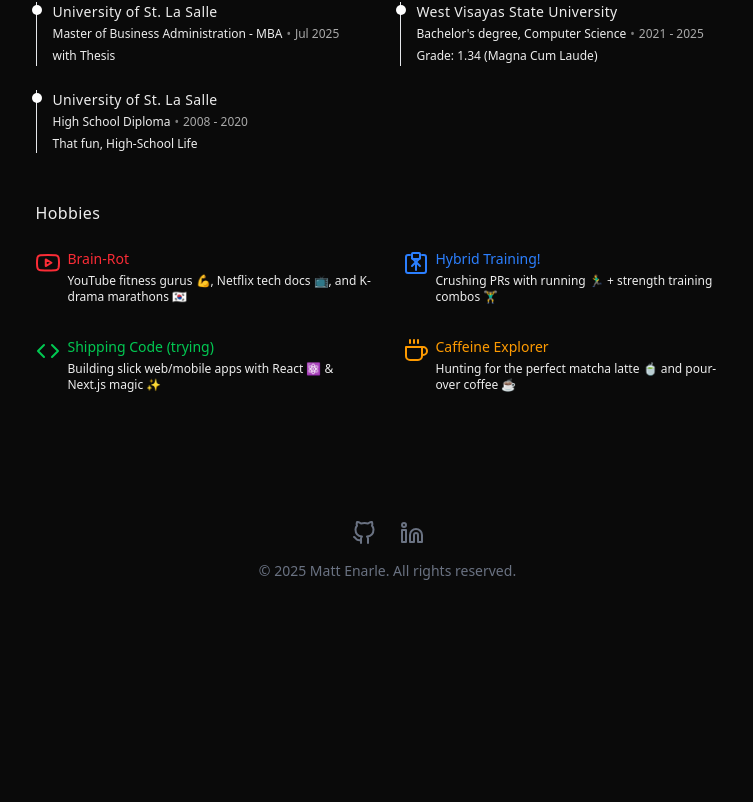
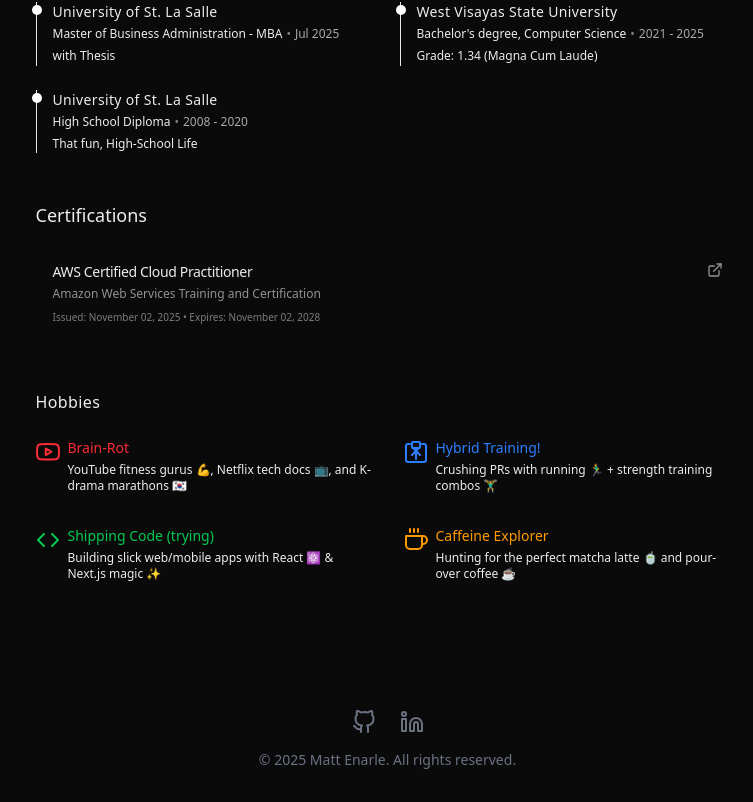
Before and after one commit to mattenarle10/matt-portfolio-v2, a Next.js app: page /about in a window 1280 px wide. Shown: the part 1038-1840 px from the top of the page, without its empty margins (245-998 px from the left). Before the commit the page ends 1651 px from the top, so only its background shows below. Built offline with nearby package versions, Linux system fonts and the light colour scheme; no server answers.

Commit message:
feat: add certifications

```diff
--- a/src/app/about/page.tsx
+++ b/src/app/about/page.tsx
@@ -2,6 +2,7 @@ import Gallery from '@/components/about/gallery';
 import Experiences from '@/components/about/experiences';
 import Hobbies from '@/components/about/hobbies';
 import Education from '@/components/about/education';
+import Certifications from '@/components/about/certifications';
 
 export default function About() {
   return (
@@ -22,6 +23,10 @@ export default function About() {
       </section>
 
       <section>
+        <Certifications />
+      </section>
+
+      <section>
         <Hobbies />
       </section>
     </div>
--- /dev/null
+++ b/src/components/about/certifications.tsx
@@ -0,0 +1,35 @@
+export default function Certifications() {
+  return (
+    <section className="mb-10">
+      <h2 className="text-lg font-medium mb-4">Certifications</h2>
+      <div className="space-y-4">
+        <div className="group relative">
+          <div className="flex items-start justify-between gap-4 p-4 rounded-sm border border-black/[0.08] dark:border-black/[0.25] group-hover:border-black/[0.15] dark:group-hover:border-black/[0.35] transition-all duration-300">
+            <div className="flex-1">
+              <h3 className="text-sm font-medium tracking-tight group-hover:tracking-normal transition-all duration-300">
+                AWS Certified Cloud Practitioner
+              </h3>
+              <p className="text-xs opacity-60 mt-1">Amazon Web Services Training and Certification</p>
+              <p className="text-[10px] opacity-50 mt-2">
+                Issued: November 02, 2025 • Expires: November 02, 2028
+              </p>
+            </div>
+            <a
+              href="https://www.credly.com/badges/d70e4cfb-6e4e-4274-8e94-9d2e03c65871/public_url"
+              target="_blank"
+              rel="noopener noreferrer"
+              className="text-[10px] opacity-60 hover:opacity-100 transition-opacity duration-300 flex-shrink-0"
+              title="View Certification"
+            >
+              <svg className="w-4 h-4" viewBox="0 0 24 24" fill="none" stroke="currentColor" strokeWidth="2" strokeLinecap="round" strokeLinejoin="round">
+                <path d="M18 13v6a2 2 0 0 1-2 2H5a2 2 0 0 1-2-2V8a2 2 0 0 1 2-2h6"></path>
+                <polyline points="15,3 21,3 21,9"></polyline>
+                <line x1="10" y1="14" x2="21" y2="3"></line>
+              </svg>
+            </a>
+          </div>
+        </div>
+      </div>
+    </section>
+  );
+}
```
